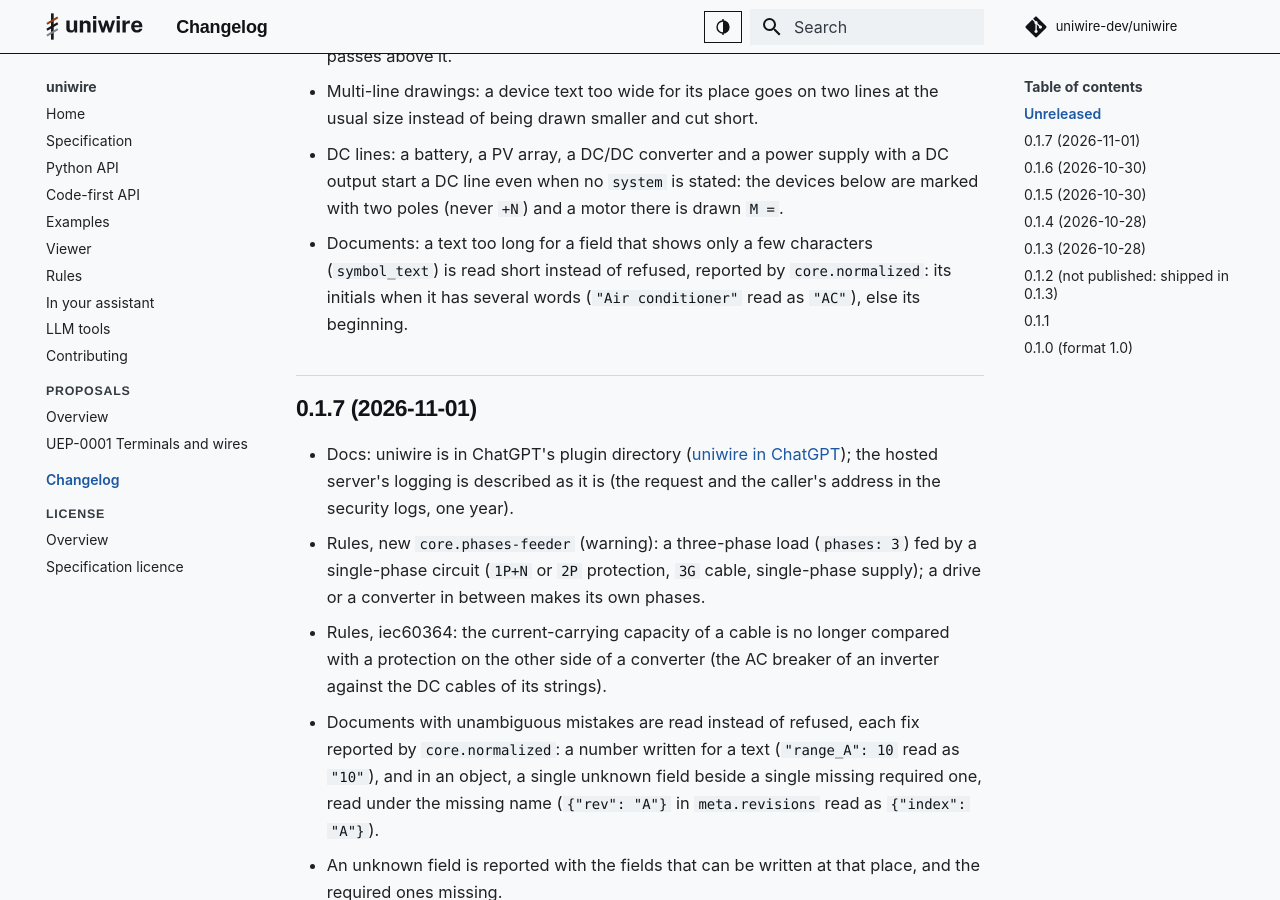
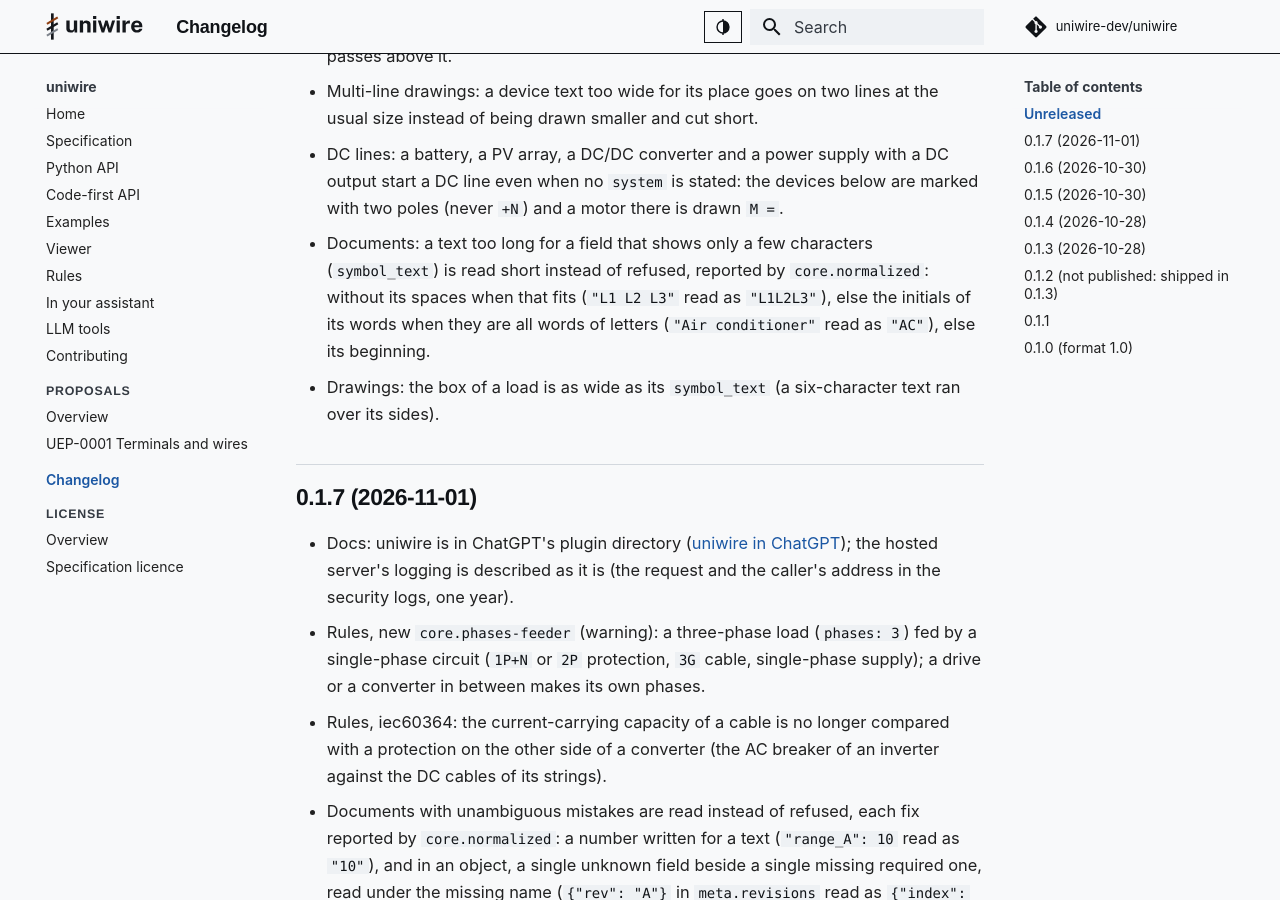
Before and after one commit to uniwire-dev/uniwire, an MkDocs documentation site: the page built from docs/changelog.md, in a window 1280 px wide and 900 px high, scrolled down 565 px. Built offline with MkDocs 1.6.1 and Material for MkDocs 9.7.7, drawn with Linux system fonts in a browser that asks for light colours; some web fonts are replaced; comment, search, counter and statistics services are not loaded.

Commit message:
Short symbol texts keep their characters; load boxes fit their text
A symbol_text too long for its field is read without its spaces when that
fits ('L1 L2 L3' as 'L1L2L3'), initials only for words of letters. The box
of a load widens to its text.

```diff
--- a/CHANGELOG.md
+++ b/CHANGELOG.md
@@ -18,8 +18,10 @@ code working, and a `0.x.0` release may break compatibility (described here, wit
 * DC lines: a battery, a PV array, a DC/DC converter and a power supply with a DC output start a DC line even when no
   `system` is stated: the devices below are marked with two poles (never `+N`) and a motor there is drawn `M =`.
 * Documents: a text too long for a field that shows only a few characters (`symbol_text`) is read short instead of
-  refused, reported by `core.normalized`: its initials when it has several words (`"Air conditioner"` read as
-  `"AC"`), else its beginning.
+  refused, reported by `core.normalized`: without its spaces when that fits (`"L1 L2 L3"` read as `"L1L2L3"`), else
+  the initials of its words when they are all words of letters (`"Air conditioner"` read as `"AC"`), else its
+  beginning.
+* Drawings: the box of a load is as wide as its `symbol_text` (a six-character text ran over its sides).
 
 ## 0.1.7 (2026-11-01)
 
```
Also changed, not shown: docs/rules.md (+1 -1 lines), 3 other files.
